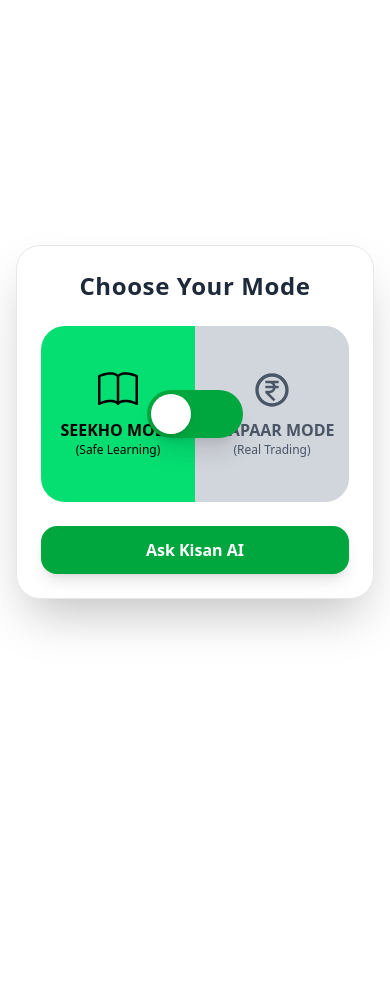
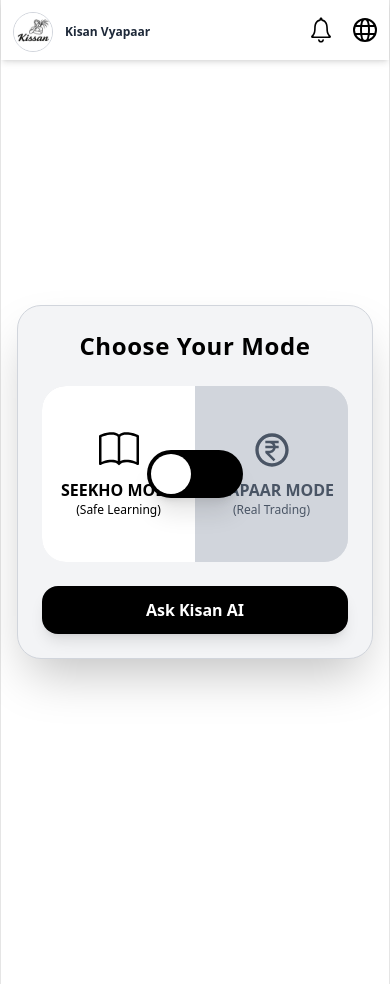
Before and after one commit to Shruti0534/Hedging_frontened, a React app: page /mode in a window 390 px wide. Before the commit the page ends 844 px from the top, so only its background shows below. Built offline with nearby package versions, Linux system fonts and the light colour scheme; the HTML template or start-up script is replaced by a standard one.

Commit message:
Mobileframe

```diff
--- a/src/components/Front.tsx
+++ b/src/components/Front.tsx
@@ -1,5 +1,6 @@
 import { useEffect } from "react";
 import { useNavigate } from "react-router-dom";
+import MobileFrame from "./layout/MobileFrame";
 
 const Front = () => {
   const navigate = useNavigate();
@@ -13,15 +14,17 @@ const Front = () => {
   }, [navigate]);
 
   return (
+    <MobileFrame>
+
     <div className="w-full h-[100dvh] bg-white flex items-center justify-center px-6">
       <div className="flex flex-col items-center text-center">
 
         {/* Logo Box */}
         <div className="bg-white p-6 rounded-3xl shadow-xl mb-6">
           <img
-            src="/kisan-logo.png"
+            src="/farmer.jpeg"
             alt="Kisan Vyapaar Logo"
-            className="w-20 h-20"
+            className="w-30 h-30"
           />
         </div>
 
@@ -35,6 +38,7 @@ const Front = () => {
         </p>
       </div>
     </div>
+            </MobileFrame>
   );
 };
 
--- a/src/components/Language.tsx
+++ b/src/components/Language.tsx
@@ -1,4 +1,6 @@
 import { useNavigate } from "react-router-dom";
+import MobileFrame from "./layout/MobileFrame";
+
 
 const Language = () => {
   const navigate = useNavigate();
@@ -8,6 +10,8 @@ const Language = () => {
   };
 
   return (
+    <MobileFrame>
+
     <div className="w-full h-[100dvh] bg-white flex items-center justify-center px-5">
 
       {/* Outer Soft Color Box */}
@@ -27,7 +31,7 @@ const Language = () => {
           {/* English */}
           <button
             onClick={() => handleSelect("en")}
-            className="flex flex-col items-center justify-center border rounded-2xl py-4 bg-green-200 border-green-300 active:scale-95"
+            className="flex flex-col items-center justify-center border rounded-2xl py-4  active:scale-95"
           >
             <span className="text-3xl">🌐</span>
             <span className="text-sm font-semibold mt-1">English</span>
@@ -63,6 +67,8 @@ const Language = () => {
         </div>
       </div>
     </div>
+    </MobileFrame>
+
   );
 };
 
--- a/src/components/Login.tsx
+++ b/src/components/Login.tsx
@@ -2,6 +2,8 @@ import { useState } from "react";
 import axios from "axios";
 import { useNavigate } from "react-router-dom";
 import PhoneInput from "react-phone-input-2";
+import MobileFrame from "./layout/MobileFrame";
+
 
 const Login = () => {
   const navigate = useNavigate();
@@ -31,6 +33,8 @@ const Login = () => {
   };
 
   return (
+    <MobileFrame>
+
     <div className="w-full h-[100dvh] bg-white flex justify-center items-center p-4">
 
       <div className="w-full max-w-md bg-white rounded-[30px] p-6 shadow-xl border border-gray-200">
@@ -61,13 +65,14 @@ const Login = () => {
         {/* GET OTP Button */}
         <button
           onClick={handleSendOtp}
-          className="w-full mt-5 py-3 bg-green-600 hover:bg-green-700 text-white rounded-xl shadow-md active:scale-95 transition"
+          className="w-full mt-5 py-3 bg-black hover:bg-background hover:text-black text-white rounded-xl shadow-md active:scale-95 transition"
         >
           Get OTP
         </button>
 
       </div>
     </div>
+    </MobileFrame>
   );
 };
 
--- a/src/components/Mode.tsx
+++ b/src/components/Mode.tsx
@@ -2,6 +2,8 @@ import React, { useState } from "react";
 import { BsBook } from "react-icons/bs";
 import { RiMoneyRupeeCircleLine } from "react-icons/ri";
 import { useNavigate } from "react-router-dom";
+import MobileFrame from "./layout/MobileFrame";
+
 
 const Mode = () => {
 const [isTrading, setIsTrading] = useState(false);
@@ -11,6 +13,7 @@ const Mode = () => {
 const newState = !isTrading;
 setIsTrading(newState);
 
+
 setTimeout(() => {
   if (newState) {
     navigate("/app/dashboard"); // VYAPAAR
@@ -18,24 +21,27 @@ const Mode = () => {
     navigate("/app/learn"); // SEEKHO
   }
 }, 350);
+
+
 };
 
 return (
-    <div className="w-full h-[100dvh] flex items-center justify-center bg-white p-4">
+    <MobileFrame>
 
-      <div className="w-full max-w-md p-6 rounded-3xl bg-white shadow-2xl border border-gray-200">
+     <div className="w-full min-h-[100dvh] flex items-center justify-center bg-white p-4"> <div className="w-full max-w-md p-6 rounded-3xl bg-gray-100 shadow-2xl border border-gray-300">
 
-        <h1 className="text-center text-2xl font-bold mb-6 text-gray-800 tracking-wide">
+
+    <h1 className="text-center text-2xl font-bold mb-6 text-black tracking-wide">
       Choose Your Mode
     </h1>
 
     {/* Mode Cards */}
-        <div className="relative w-full h-44 rounded-3xl flex overflow-hidden shadow-inner bg-gray-100">
+    <div className="relative w-full h-44 rounded-3xl flex overflow-hidden shadow-inner bg-gray-200">
 
       {/* SEEKHO MODE */}
       <div
         className={`flex-1 flex flex-col items-center justify-center transition-all duration-500 ${
-              !isTrading ? "bg-green-400 text-black" : "bg-gray-200 text-gray-600"
+          !isTrading ? "bg-white text-black" : "bg-gray-300 text-gray-600"
         }`}
       >
         <BsBook size={40} />
@@ -46,7 +52,7 @@ const Mode = () => {
       {/* VYAPAAR MODE */}
       <div
         className={`flex-1 flex flex-col items-center justify-center transition-all duration-500 ${
-              isTrading ? "bg-blue-900 text-white" : "bg-gray-300 text-gray-600"
+          isTrading ? "bg-gray-800 text-white" : "bg-gray-300 text-gray-600"
         }`}
       >
         <RiMoneyRupeeCircleLine size={40} />
@@ -54,12 +60,12 @@ const Mode = () => {
         <p className="text-xs">(Real Trading)</p>
       </div>
 
-          {/* CENTERED TOGGLE BUTTON */}
+      {/* Centered Toggle */}
       <button
         onClick={handleToggle}
         className={`absolute left-1/2 top-1/2 -translate-x-1/2 -translate-y-1/2
           w-24 h-12 rounded-full flex items-center px-1 transition-all duration-300 shadow-xl
-              ${isTrading ? "bg-blue-700 justify-end" : "bg-green-600 justify-start"}`}
+          ${isTrading ? "bg-gray-800 justify-end" : "bg-black justify-start"}`}
       >
         <span className="w-10 h-10 bg-white rounded-full shadow-md"></span>
       </button>
@@ -67,13 +73,16 @@ const Mode = () => {
 
     {/* Ask Kisan AI Button */}
     <button
-          className="w-full bg-green-600 hover:bg-green-700 text-white font-semibold py-3 mt-6 rounded-2xl shadow-lg transition-all"
+      className="w-full bg-black hover:bg-gray-800 text-white font-semibold py-3 mt-6 rounded-2xl shadow-lg transition-all"
     >
       Ask Kisan AI
     </button>
 
   </div>
 </div>
+    </MobileFrame>
+
+
 );
 };
 
--- a/src/components/Signup.tsx
+++ b/src/components/Signup.tsx
@@ -1,6 +1,8 @@
 import { useState } from "react";
 import { useLocation, useNavigate } from "react-router-dom";
 import axios from "axios";
+import MobileFrame from "./layout/MobileFrame";
+
 
 const Signup = () => {
   const { state } = useLocation();
@@ -75,6 +77,8 @@ const Signup = () => {
   };
 
   return (
+    <MobileFrame>
+
     <div className="p-6 w-full h-[100dvh] bg-white flex justify-center items-center">
       <div className="bg-white w-full max-w-md p-6 rounded-2xl shadow">
 
@@ -157,13 +161,14 @@ const Signup = () => {
 
         <button
           onClick={handleSignup}
-          className="w-full mt-4 py-3 bg-green-600 text-white rounded-xl font-semibold"
+          className="w-full mt-4 py-3 bg-black hover:bg-white hover:text-black  text-white rounded-xl font-semibold"
         >
           Create Account
         </button>
 
       </div>
     </div>
+    </MobileFrame>
   );
 };
 
--- a/src/components/layout/MobileFrame.tsx
+++ b/src/components/layout/MobileFrame.tsx
@@ -1,13 +1,62 @@
+import React from "react";
+import { GrLanguage } from "react-icons/gr";
+import { IoIosNotificationsOutline } from "react-icons/io";
+// Assuming the user has a local image named 'farmer.jpeg' for the logo
+
 export default function MobileFrame({ children }: { children: React.ReactNode }) {
-    return (
-      <div className="w-full flex justify-center bg-neutral-100 min-h-screen">
-        <div className="w-[430px] bg-white min-h-screen shadow-lg border-x relative">
+  return (
+    <div className="w-full flex justify-center bg-gray-100 min-h-screen">
+      <div className="w-[430px] bg-white min-h-screen shadow-lg border-x relative">
 
-          <div className="pb-20">
-            {children}
+        {/* Modern White Header (for a clean look) */}
+        <div className="w-full bg-white text-black p-3 flex items-center justify-between sticky top-0 z-10 shadow-md">
+
+          {/* LEFT SECTION: Logo (Kisan Vyapaar) + Text */}
+          {/* Using a flex column structure for the image and text */}
+          <div className="flex items-center gap-3">
+             <div className="flex  items-center justify-center -space-y-1 gap-3">
+                {/* Logo: Kisan Vyapaar Image */}
+                <img
+                  src="/farmer.jpeg"
+                  alt="Kisan Vyapaar Logo"
+                  className="w-10 h-10 rounded-full border border-gray-300" // Adjusted size for better fit
+                />
+
+                {/* Text: Kisan Vyapaar */}
+                <p className="text-xs font-semibold text-gray-800 mt-1">
+                  Kisan Vyapaar
+                </p>
+             </div>
           </div>
 
+          {/* CENTER SECTION: Empty for space management */}
+          <div className="flex-grow">
+            {/* Optional: Current Page Title can be added here */}
+          </div>
+
+          {/* RIGHT SECTION: Language + Notification Icons */}
+          <div className="flex items-center gap-4">
+
+            {/* Notification Icon */}
+            <IoIosNotificationsOutline
+              className="w-8 h-8 text-black cursor-pointer hover:text-gray-600"
+              title="Notifications"
+            />
+
+            {/* Language Icon (Moved to the right as requested) */}
+            <GrLanguage
+              className="w-6 h-6 text-black cursor-pointer hover:text-gray-600"
+              title="Select Language"
+            />
+          </div>
         </div>
+
+        {/* Page Content */}
+        <div className="pb-20 bg-white">
+          {children}
+        </div>
+
       </div>
-    );
-  }
+    </div>
+  );
+}
--- a/src/components/verifyOtp.tsx
+++ b/src/components/verifyOtp.tsx
@@ -1,6 +1,8 @@
 import { useLocation, useNavigate } from "react-router-dom";
 import { useState } from "react";
 import axios from "axios";
+import MobileFrame from "./layout/MobileFrame";
+
 
 const OTP = () => {
   const { state } = useLocation();
@@ -29,7 +31,9 @@ const OTP = () => {
   };
 
   return (
-    <div className="w-full h-[100dvh] bg-white flex items-center justify-center p-4">
+    <MobileFrame>
+
+    <div className="w-full h-full bg-white flex items-center justify-center p-4">
       <div className="bg-white w-full max-w-md p-6 rounded-2xl shadow-xl border border-gray-200">
 
         <h1 className="text-2xl font-bold text-center mb-5 text-gray-800">
@@ -47,13 +51,14 @@ const OTP = () => {
 
         <button
           onClick={handleVerifyOtp}
-          className="w-full mt-5 py-3 bg-green-600 hover:bg-green-700 text-white rounded-xl shadow-md active:scale-95 transition"
+          className="w-full mt-5 py-3 bg-black hover:bg-background hover:text-black text-white rounded-xl shadow-md active:scale-95 transition"
         >
           Verify OTP
         </button>
 
       </div>
     </div>
+    </MobileFrame>
   );
 };
 
```
Also changed, not shown: src/components/Selection.tsx (+12 -8 lines), public/farmer.jpeg (added). Lines whose indentation alone changed are shown as unchanged.
